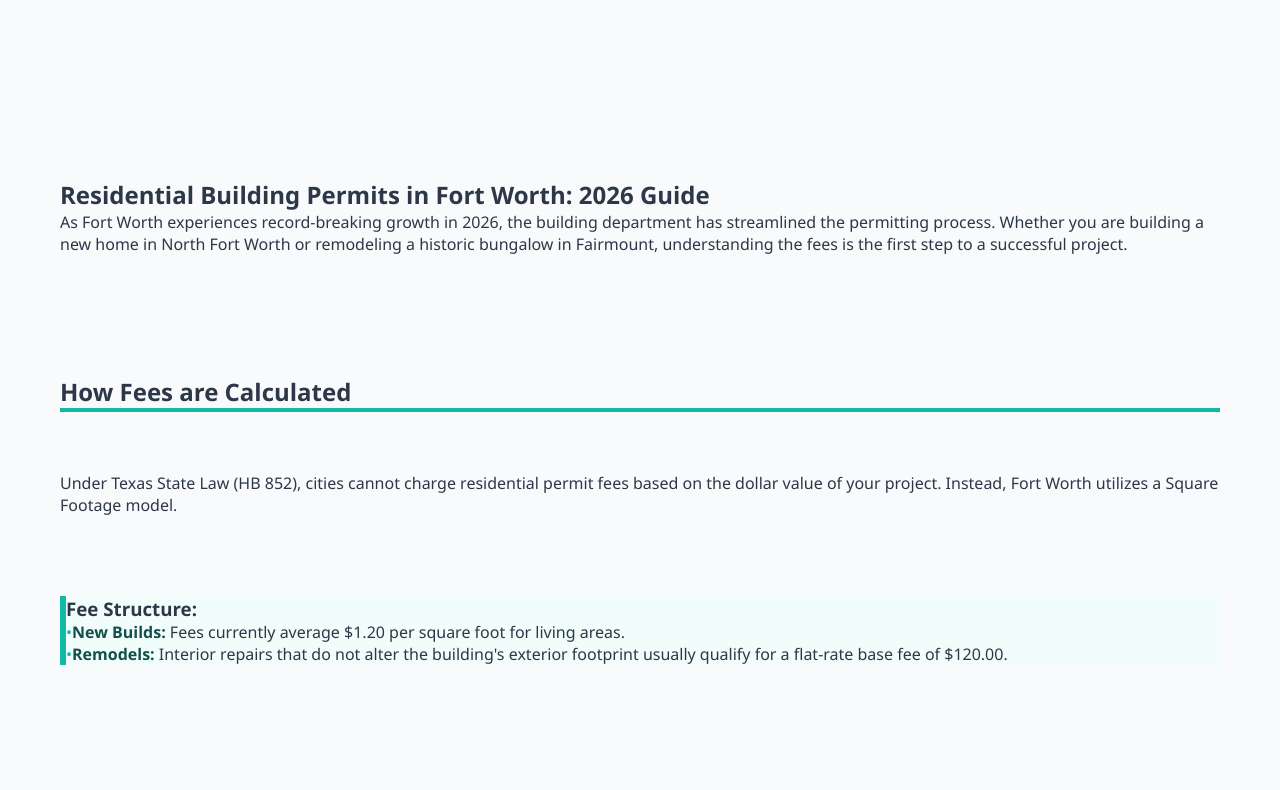
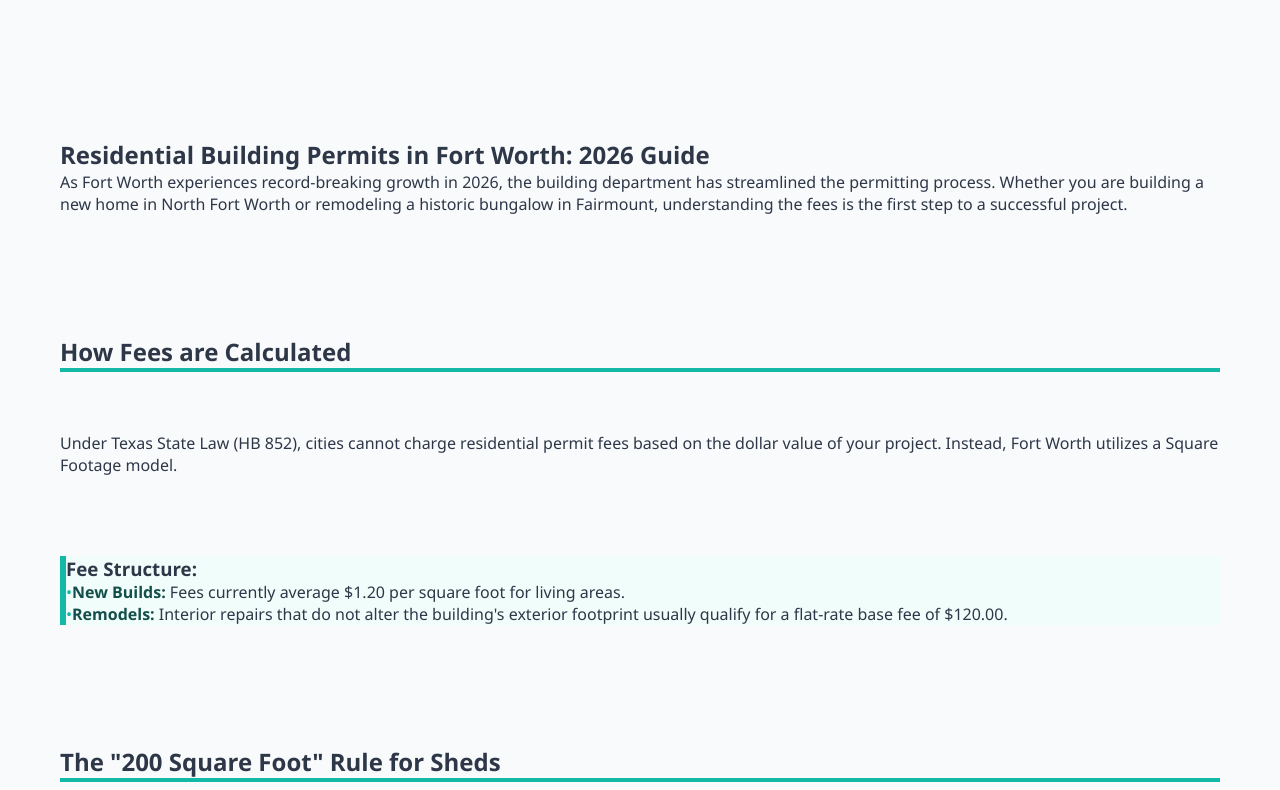
Before and after one commit to bryndonprestong-arch/fort-worth-permit-estimator, a React (Vite) app: page / in a window 1280 px wide. Shown: the part 1360-2150 px from the top of the page. Built offline with nearby package versions, Linux system fonts and the light colour scheme.

Commit message:
Pull article up more for equal spacing

```diff
--- a/src/pages/Home.tsx
+++ b/src/pages/Home.tsx
@@ -108,7 +108,7 @@
       </div>
 
       {/* Article Section */}
-      <div style={{ backgroundColor: '#f9fafb', paddingTop: '0px', paddingBottom: '80px', marginTop: '-60px' }}>
+      <div style={{ backgroundColor: '#f9fafb', paddingTop: '0px', paddingBottom: '80px', marginTop: '-100px' }}>
         <div style={{ maxWidth: '1200px', margin: '0 auto', padding: '0 20px' }}>
           <Article />
         </div>
```
